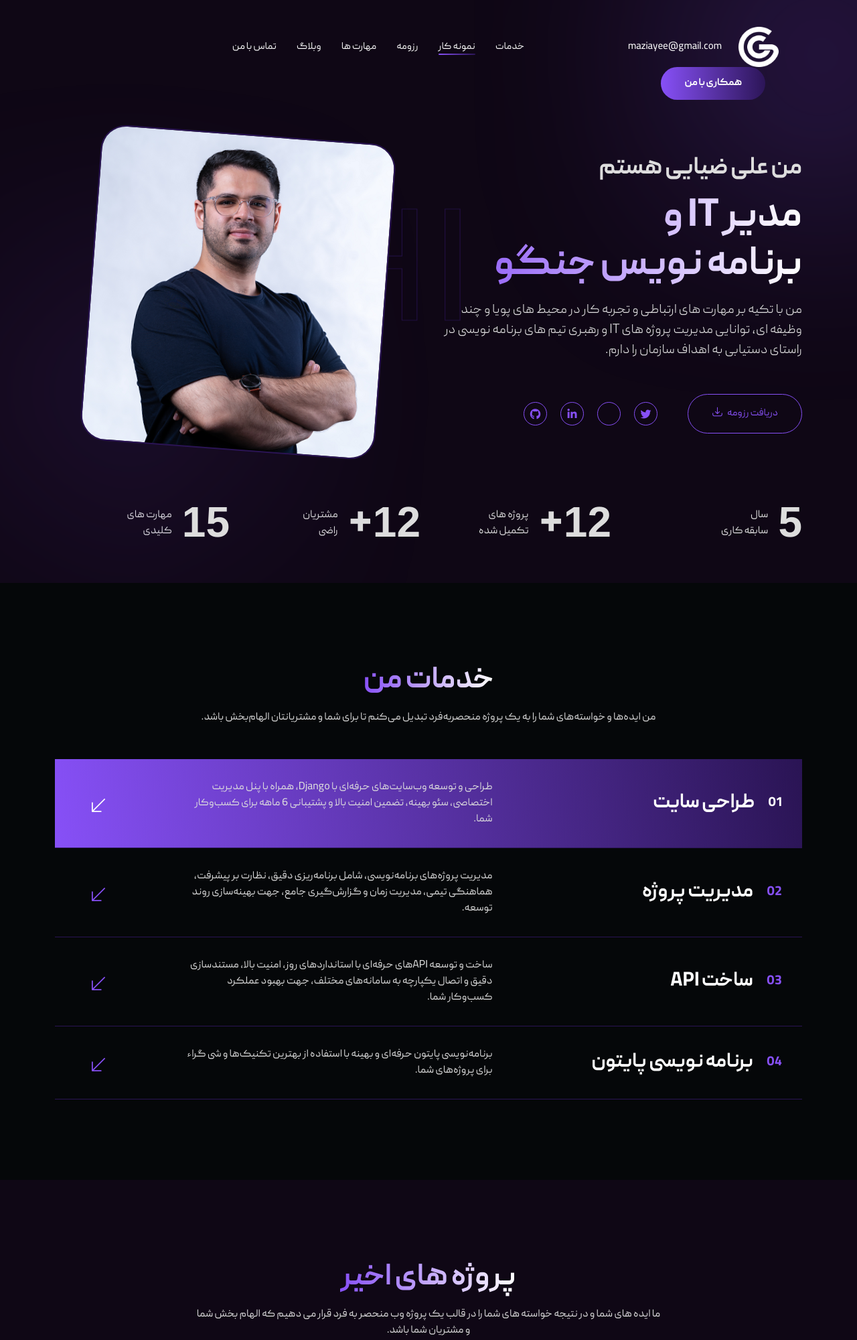
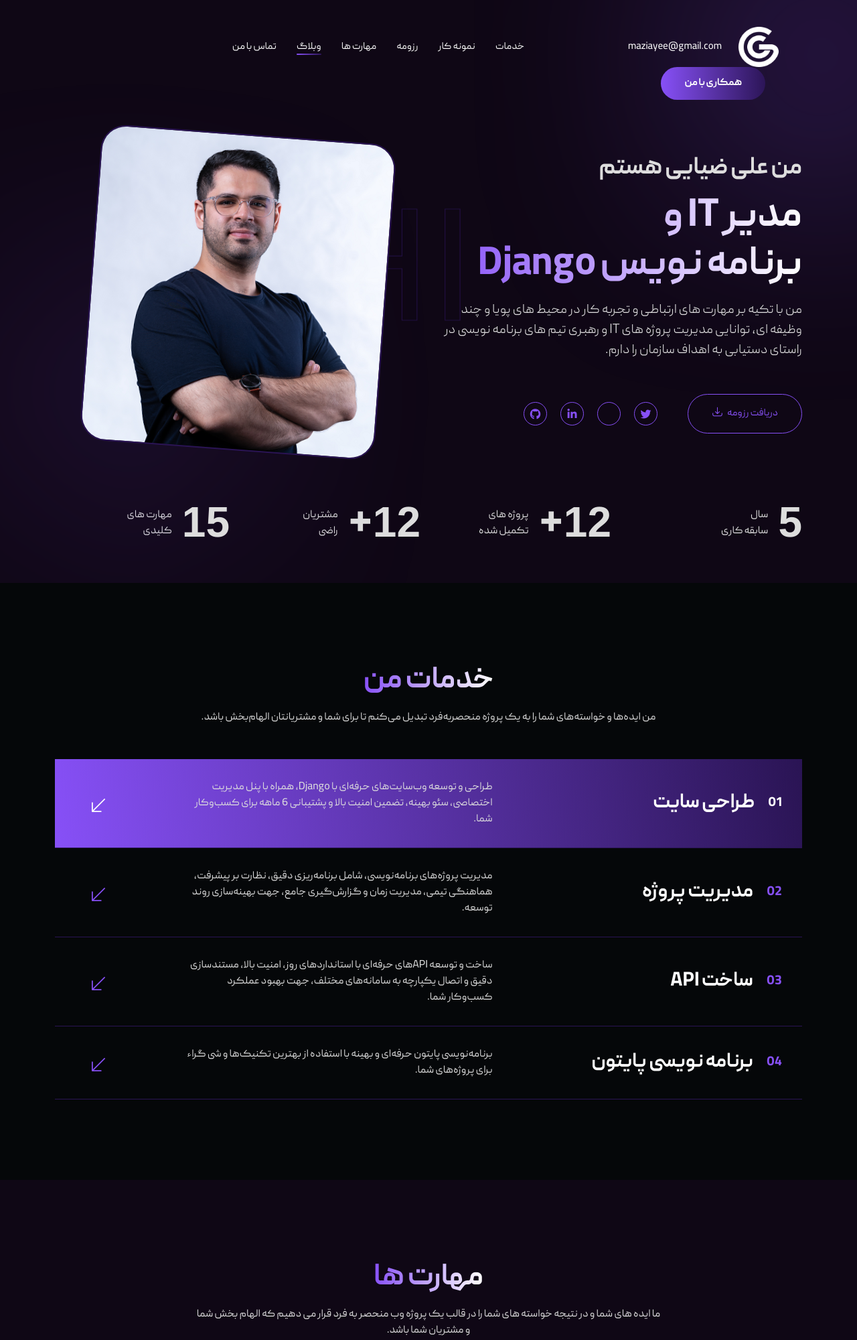
Before and after one commit to MaZiayee/PersonalSite1, a Django app: page / in a window 1280 px wide. Shown: the top 2000 px of the page at 67% size. Run offline with Django 4.2, Linux system fonts and the light colour scheme; data that the repository does not hold is empty; some libraries are stand-ins or nearby versions; some web fonts are replaced.

Commit message:
Update index.html

```diff
--- a/templates/website/index.html
+++ b/templates/website/index.html
@@ -170,7 +170,7 @@
                      </span>
                      <h1 class="hero-title">مدیر IT و
                         <br>
-                        برنامه نویس جنگو</h1>
+                        برنامه نویس Django</h1>
 
                      <div class="hero-image-box d-md-none text-center">
                         <img src="{% static 'img/hero/me.png' %}" alt="">
@@ -624,58 +624,7 @@
             </div>
          </div>
       </div>
-      <!-- end: Portfolio Popup -->
-
-      <!-- RESUME SECTION START -->
-      <section class="resume-section" id="resume-section">
-         <div class="container">
-            <div class="row">
-               <div class="col-md-6">
-                  <div class="section-header wow fadeInUp" data-wow-delay=".3s">
-                     <h2 class="section-title"><i class="flaticon-recommendation"></i> سابقه کاری من</h2>
-                  </div>
-
-                  <div class="resume-widget">
-                     <div class="resume-item wow fadeInLeft" data-wow-delay=".4s">
-                        <div class="time">1403 - اکنون</div>
-                        <h3 class="resume-title">برنامه نویس جنگو</h3>
-                        <div class="institute">freelancer</div>
-                     </div>
-                     <div class="resume-item wow fadeInLeft" data-wow-delay=".5s">
-                        <div class="time">1401 - اکنون</div>
-                        <h3 class="resume-title">مدیر پروژه و تولید محتوا</h3>
-                        <div class="institute">استودیو متمم، مشهد</div>
-                     </div>
-                     <div class="resume-item wow fadeInLeft" data-wow-delay=".6s">
-                        <div class="time">1398 - 1400</div>
-                        <h3 class="resume-title">اسکرام مستر</h3>
-                        <div class="institute">رایمون سلامت گستر آویژه، مشهد</div>
-                     </div>
-                  </div>
-               </div>
-
-               <div class="col-md-6">
-                  <div class="section-header wow fadeInUp" data-wow-delay=".4s">
-                     <h2 class="section-title"><i class="flaticon-graduation-cap"></i> تحصیلات من</h2>
-                  </div>
-
-                  <div class="resume-widget">
-                     <div class="resume-item wow fadeInRight" data-wow-delay=".5s">
-                        <div class="time">1400 - 1402</div>
-                        <h3 class="resume-title">کارشناسی ارشد مدیریت فناوری اطلاعات</h3>
-                        <div class="institute">دانشگاه فردوسی مشهد</div>
-                     </div>
-                     <div class="resume-item wow fadeInRight" data-wow-delay=".6s">
-                        <div class="time">1393 - 1398</div>
-                        <h3 class="resume-title">کارشناسی مهندسی مکانیک</h3>
-                        <div class="institute">دانشگاه فردوسی مشهد</div>
-                     </div>
-                  </div>
-               </div>
-            </div>
-         </div>
-      </section>
-      <!-- RESUME SECTION END -->
+      end: Portfolio Popup -->
 
       <!-- SKILLS SECTION START -->
       <section class="skills-section" id="skills-section">
```
Also changed, not shown: other parts of templates/website/index.html (+62 -9 lines).
